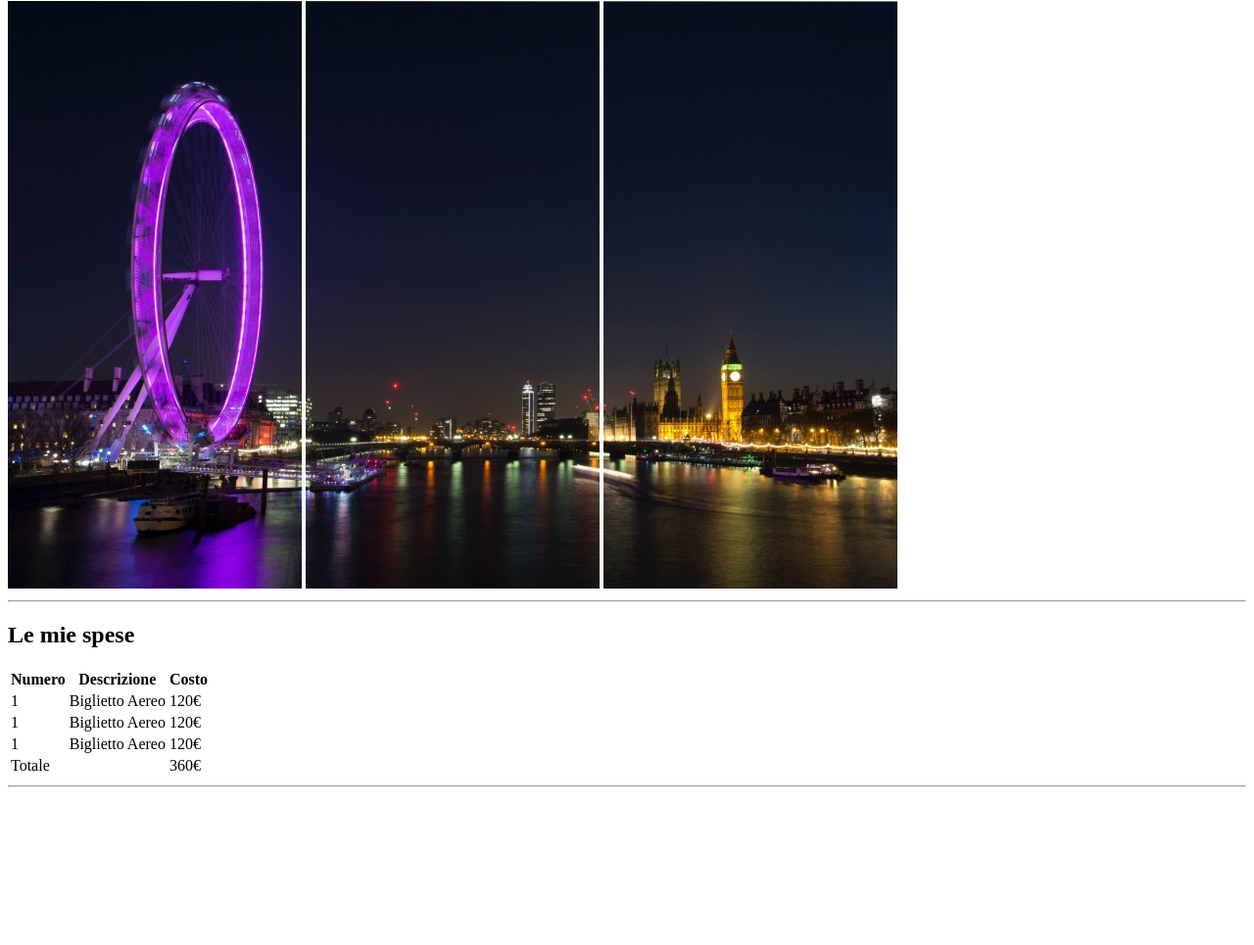
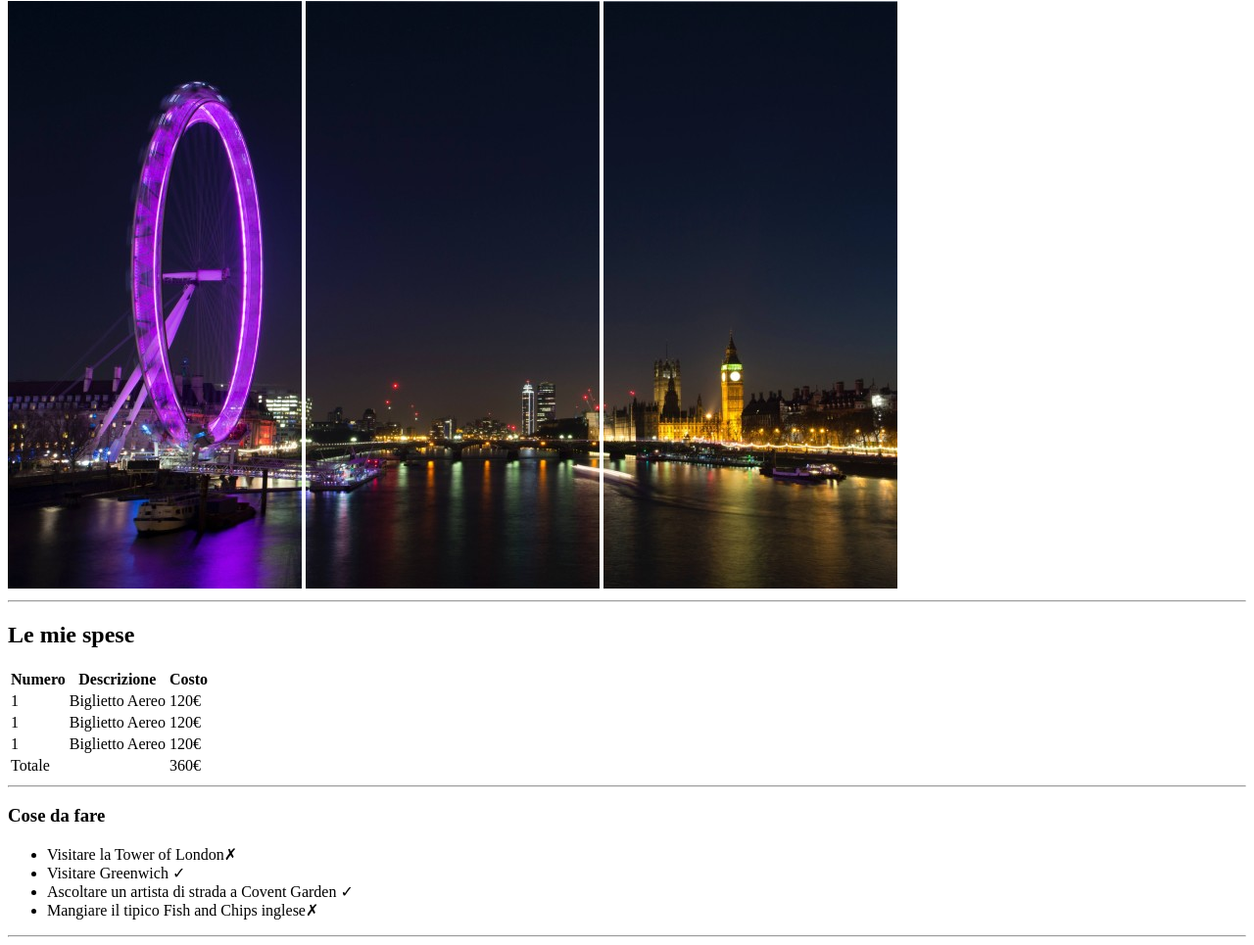
Before and after one commit to Tagliapietra96/html-london-trip, a plain HTML site: page index.html in a window 1280 px wide. Shown: the part 79-1044 px from the top of the page at 98% size. Before the commit the page ends 891 px from the top, so only its background shows below. Drawn offline with Linux system fonts and the light colour scheme.

Commit message:
2nd Section Completed

```diff
--- a/index.html
+++ b/index.html
@@ -85,6 +85,19 @@
             <!-- Sezione To-Do list -->
             <section>
 
+                <!-- Titolo sezione To-Do  -->
+                <h3>Cose da fare</h3>
+
+                <!-- To-do list -->
+                <ul>
+                    <li>Visitare la Tower of London&cross;</li>
+                    <li>Visitare Greenwich &check;</li>
+                    <li>Ascoltare un artista di strada a Covent Garden &check;</li>
+                    <li>Mangiare il tipico Fish and Chips inglese&cross;</li>
+                </ul>
+
+                <hr>
+
             </section>
 
         </main>
```
